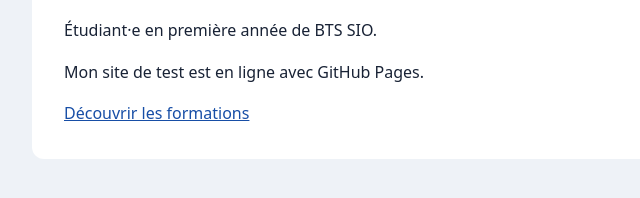
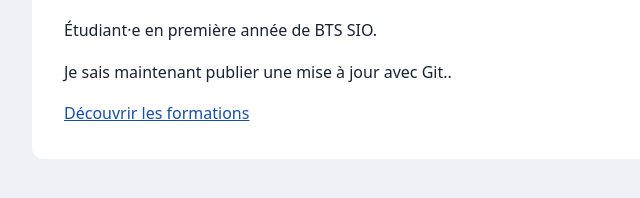
Before and after one commit to Harloyz/Harloyz.github.io, a plain HTML site: page index.html in a window 1280 px wide. Shown: the part 140-338 px from the top of the page, 240-880 px from the left. Drawn offline with Linux system fonts and the light colour scheme.

Commit message:
Met a jour le message de bienvenue

```diff
--- a/index.html
+++ b/index.html
@@ -10,7 +10,7 @@
 <main>
 <h1>Portfolio de Votre prénom</h1>
 <p>Étudiant·e en première année de BTS SIO.</p>
-<p>Mon site de test est en ligne avec GitHub Pages.</p>
+<p>Je sais maintenant publier une mise à jour avec Git..</p>
 <a href="https://www.onisep.fr/">Découvrir les formations</a>
 </main>
 </body>
```
